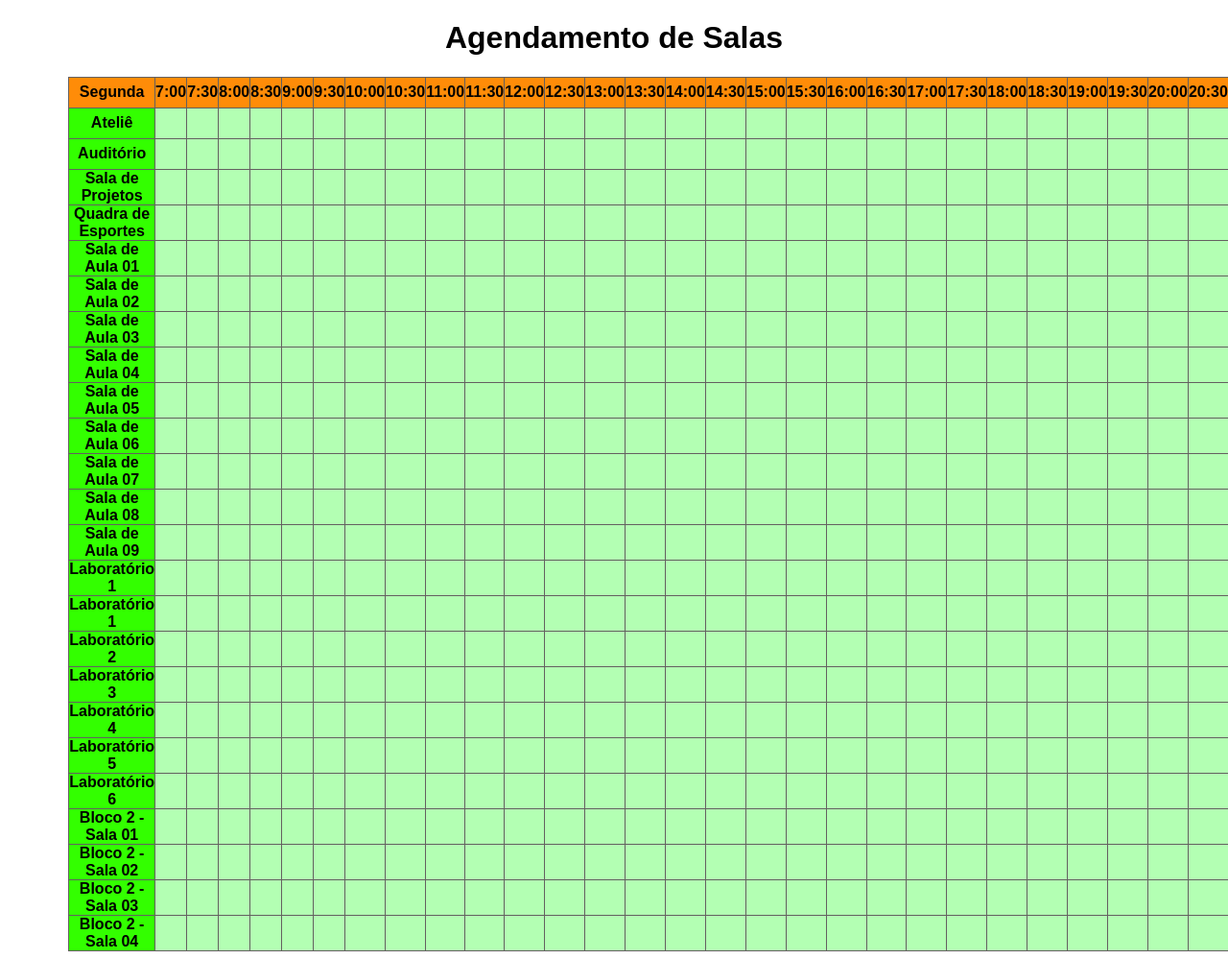
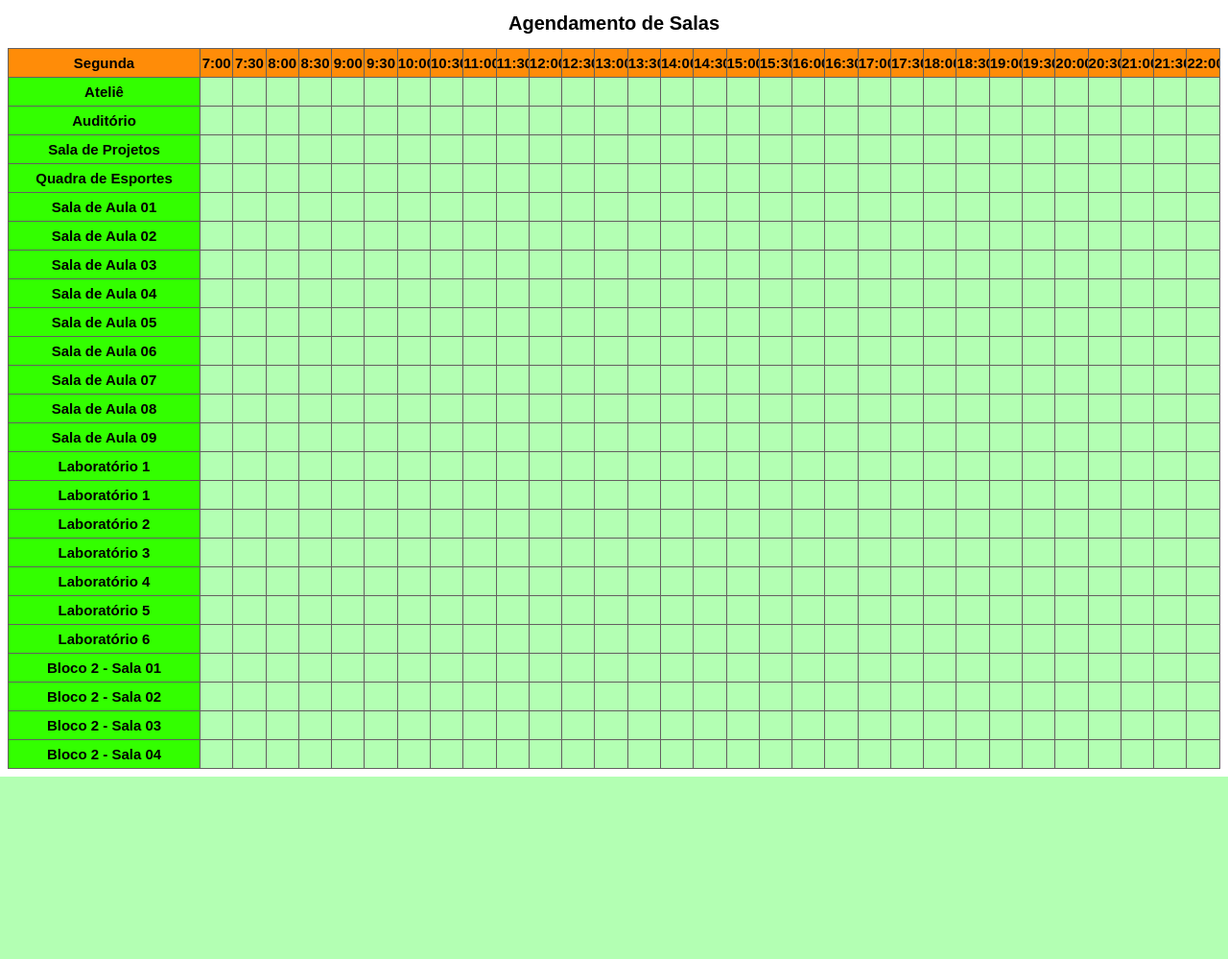
Before and after one commit to ViniciusAgra/TCC_AgendaSalas, a PHP site: page /principal.html in a window 1280 px wide; the page is wider, and only the part inside the window is pictured. Shown: that part at 96% size. After the commit the page ends 809 px from the top of that part, so only its background shows below. Run offline with PHP 8.4, Linux system fonts and the light colour scheme.

Commit message:
Atualização 1.3

```diff
--- a/TCC - SURTAS - SAS/principal.html
+++ b/TCC - SURTAS - SAS/principal.html
@@ -14,7 +14,7 @@
         <table id="schedule-table">
             <thead>
                 <tr>
-                    <th>Segunda</th> <!-- Modificado aqui -->
+                    <th class="location-cell">Segunda</th>
                     <!-- Geração dos horários no eixo X -->
                 </tr>
             </thead>
--- a/TCC - SURTAS - SAS/scripts/principal.js
+++ b/TCC - SURTAS - SAS/scripts/principal.js
@@ -6,6 +6,7 @@ $(document).ready(function() {
 
     // Create table header with time slots
     const $theadRow = $table.find('thead tr');
+
     for (let hour = startTime; hour < endTime; hour++) {
         for (let minute = 0; minute < 60; minute += 30) {
             const time = `${hour}:${minute === 0 ? '00' : minute}`;
@@ -19,7 +20,7 @@ $(document).ready(function() {
     const $tbody = $table.find('tbody');
     locations.forEach(location => {
         const $tr = $('<tr></tr>');
-        const $tdLoc = $(`<td class="location-cell">${location}</td>`); // Added class here
+        const $tdLoc = $(`<td class="location-cell">${location}</td>`); // Não precisa mais de colspan
         $tr.append($tdLoc);
 
         for (let hour = startTime; hour < endTime; hour++) {
--- a/TCC - SURTAS - SAS/styles/principal.css
+++ b/TCC - SURTAS - SAS/styles/principal.css
@@ -1,9 +1,10 @@
 body {
     font-family: Arial, sans-serif;
+    font-size: 10px; /* Diminui o tamanho da fonte global */
 }
 
 .container {
-    width: 90%;
+    width: 100%;
     margin: 0 auto;
     text-align: center;
 }
@@ -11,6 +12,7 @@ body {
 #schedule-table {
     width: 100%;
     border-collapse: collapse;
+    table-layout: fixed; /* Garante que a largura da tabela seja fixa */
 }
 
 #schedule-table th, #schedule-table td {
@@ -20,9 +22,9 @@ body {
     text-align: center;
     vertical-align: middle; /* Centraliza verticalmente */
     box-sizing: border-box; /* Inclui bordas e padding no cálculo do tamanho */
-    width: 1pc !important;  /* Defina a largura fixa das células */
-    height: 2pc; /* Defina a altura fixa das células */
+    height: 2em; /* Defina a altura fixa das células */
     overflow: hidden;
+    font-size: 15px; /* Ajusta o tamanho da fonte das células */
 }
 
 #schedule-table th {
@@ -33,16 +35,19 @@ body {
     font-weight: bold;
     background-color: #33ff00;
     text-align: left;
+    font-size: 10px; /* Ajusta o tamanho da fonte das células de local */
+    width: 200px; /* Defina a largura desejada para a coluna de locais */
 }
 
 td {
     position: relative; /* Necessário para o posicionamento absoluto dos quadradinhos */
+    padding: 0; /* Remove padding das células */
 }
 
 .time-slot {
     width: 100%; /* Preenche toda a largura da célula */
     height: 100%; /* Preenche toda a altura da célula */
-    background-color: #b3ffb3;
+    background-color: #b3ffb3; /* Cor padrão dos quadradinhos */
     cursor: pointer;
     box-sizing: border-box; /* Garante que bordas e padding não afetem o tamanho */
     position: absolute; /* Permite que o quadradinho ocupe toda a célula */
@@ -50,3 +55,7 @@ td {
     left: 0; /* Posiciona à esquerda da célula */
     overflow: hidden;
 }
+
+.time-slot.selected {
+    background-color: #3399ff; /* Cor para quando o quadradinho é selecionado */
+}
```
